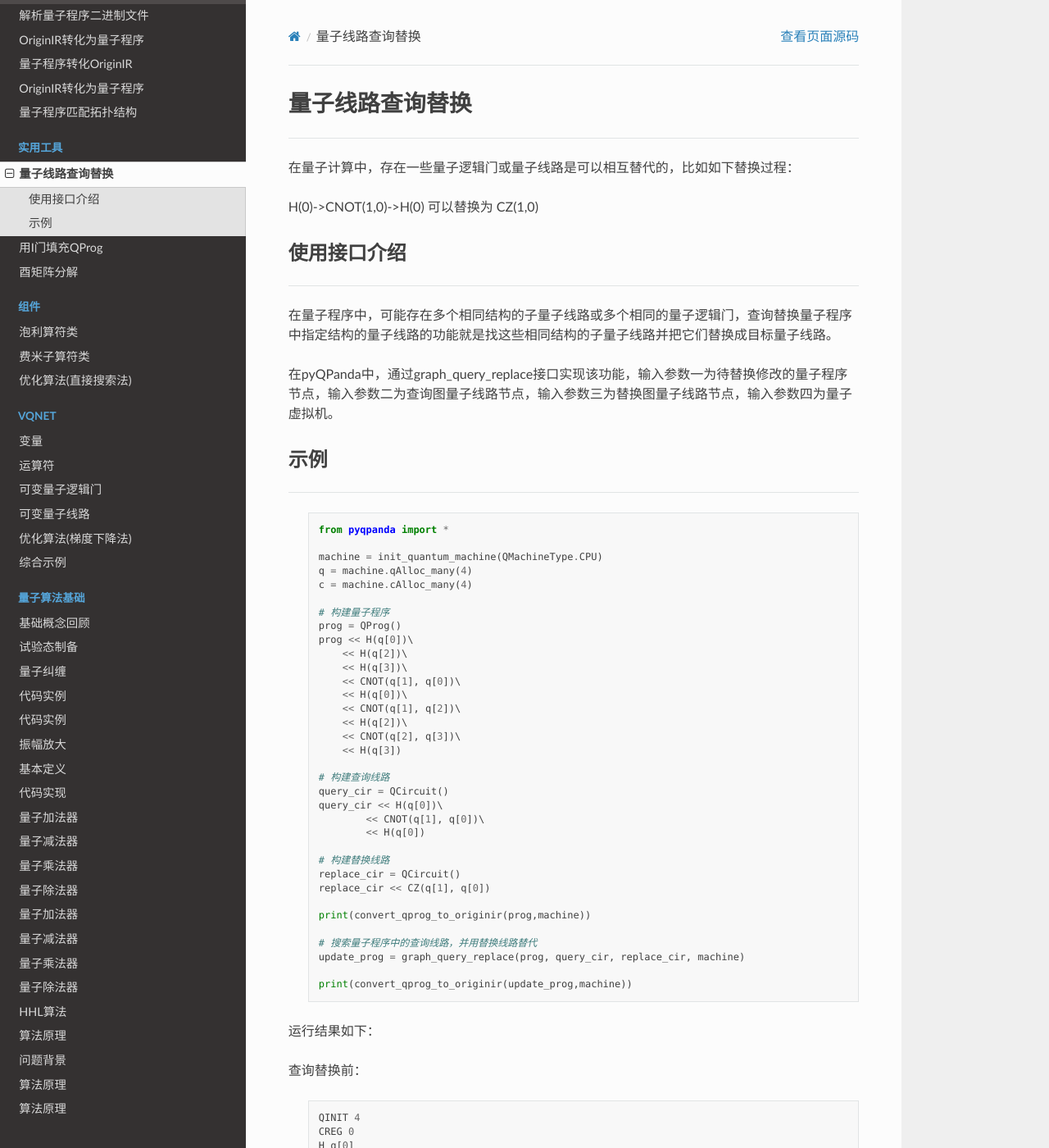
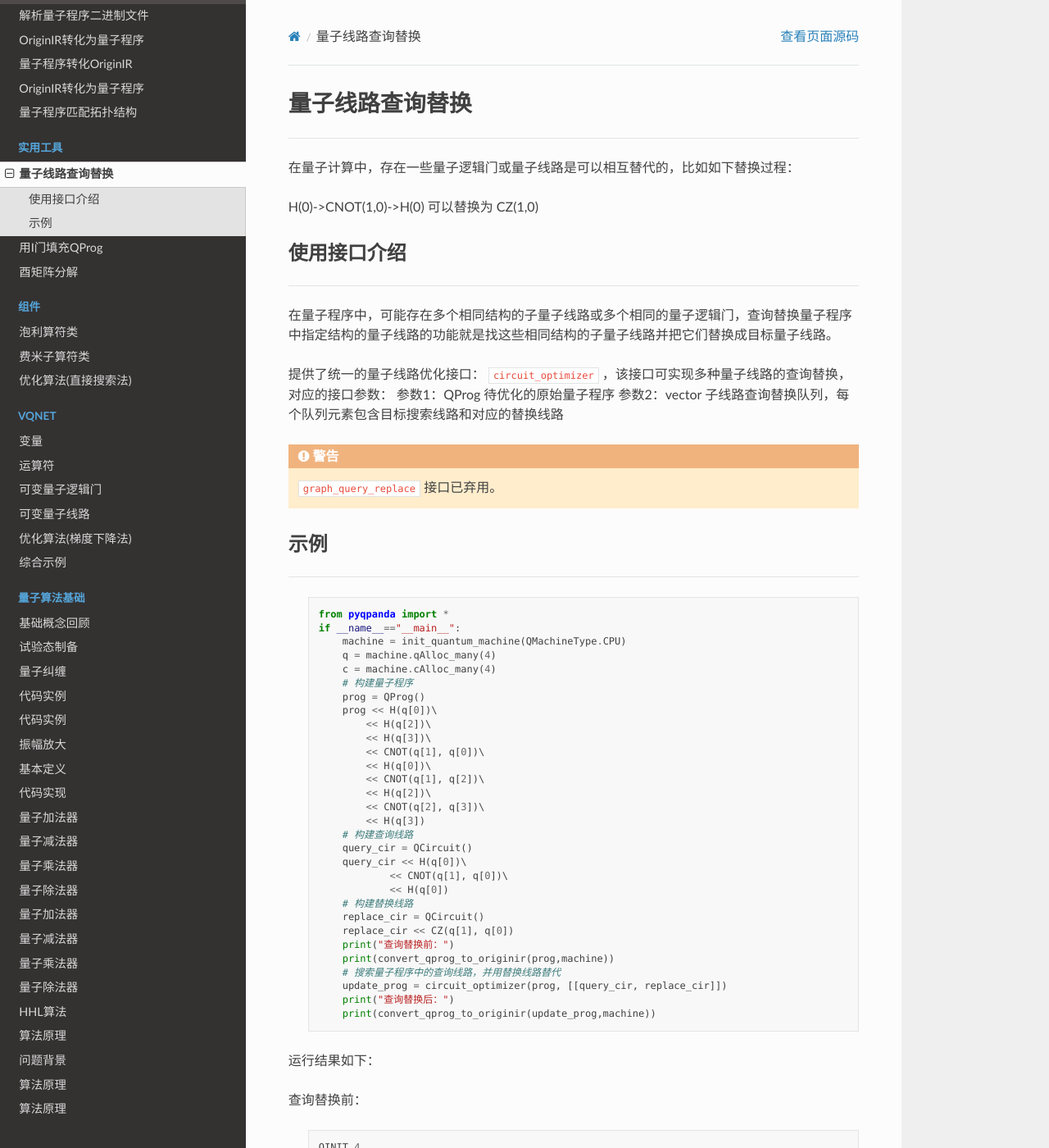
Before and after one commit to OriginQ/pyQPanda-Toturial, a Sphinx documentation site: the page built from source/GraphMatch.rst, in a window 1280 px wide and 1400 px high. Shown: the whole window at 82% size. Built offline with Sphinx 7.4.7 and the Read the Docs theme 2.0.0, drawn with Linux system fonts in a browser that asks for light colours; pages that are not in the unit, such as notebooks, are missing from menus; some of the changed text lies outside the part shown.

Commit message:
更新部分示例内容，接口

```diff
--- a/source/DrawQProg.rst
+++ b/source/DrawQProg.rst
@@ -58,6 +58,8 @@
 
 接口draw_qprog()的详细参数说明如下：
 ::
+
+
     """Draw a quantum circuit to different formats (set by output parameter):
 
     **text**: ASCII art TextDrawing that can be printed in the console.
--- a/source/GraphMatch.rst
+++ b/source/GraphMatch.rst
@@ -16,7 +16,12 @@ CZ(1,0)
 
 在量子程序中，可能存在多个相同结构的子量子线路或多个相同的量子逻辑门，查询替换量子程序中指定结构的量子线路的功能就是找这些相同结构的子量子线路并把它们替换成目标量子线路。
 
-在pyQPanda中，通过graph_query_replace接口实现该功能，输入参数一为待替换修改的量子程序节点，输入参数二为查询图量子线路节点，输入参数三为替换图量子线路节点，输入参数四为量子虚拟机。
+提供了统一的量子线路优化接口： ``circuit_optimizer`` ，该接口可实现多种量子线路的查询替换，对应的接口参数：
+参数1：QProg 待优化的原始量子程序
+参数2：vector 子线路查询替换队列，每个队列元素包含目标搜索线路和对应的替换线路
+
+.. warning::
+    ``graph_query_replace`` 接口已弃用。
 
 示例
 >>>>>>>>>>>>>>>>
@@ -25,39 +30,35 @@ CZ(1,0)
      .. code-block:: python
 
         from pyqpanda import *
-
-        machine = init_quantum_machine(QMachineType.CPU)
-        q = machine.qAlloc_many(4)
-        c = machine.cAlloc_many(4)
-
-        # 构建量子程序
-        prog = QProg()
-        prog << H(q[0])\
-            << H(q[2])\
-            << H(q[3])\
-            << CNOT(q[1], q[0])\
-            << H(q[0])\
-            << CNOT(q[1], q[2])\
-            << H(q[2])\
-            << CNOT(q[2], q[3])\
-            << H(q[3])
-
-        # 构建查询线路
-        query_cir = QCircuit()
-        query_cir << H(q[0])\
+        if __name__=="__main__":
+            machine = init_quantum_machine(QMachineType.CPU)
+            q = machine.qAlloc_many(4)
+            c = machine.cAlloc_many(4)
+            # 构建量子程序
+            prog = QProg()
+            prog << H(q[0])\
+                << H(q[2])\
+                << H(q[3])\
                 << CNOT(q[1], q[0])\
-                << H(q[0])
-
-        # 构建替换线路
-        replace_cir = QCircuit()
-        replace_cir << CZ(q[1], q[0])
-
-        print(convert_qprog_to_originir(prog,machine))
-
-        # 搜索量子程序中的查询线路，并用替换线路替代
-        update_prog = graph_query_replace(prog, query_cir, replace_cir, machine)
-
-        print(convert_qprog_to_originir(update_prog,machine))
+                << H(q[0])\
+                << CNOT(q[1], q[2])\
+                << H(q[2])\
+                << CNOT(q[2], q[3])\
+                << H(q[3])
+            # 构建查询线路
+            query_cir = QCircuit()
+            query_cir << H(q[0])\
+                    << CNOT(q[1], q[0])\
+                    << H(q[0])
+            # 构建替换线路
+            replace_cir = QCircuit()
+            replace_cir << CZ(q[1], q[0])
+            print("查询替换前：")
+            print(convert_qprog_to_originir(prog,machine))
+            # 搜索量子程序中的查询线路，并用替换线路替代
+            update_prog = circuit_optimizer(prog, [[query_cir, replace_cir]])
+            print("查询替换后：")
+            print(convert_qprog_to_originir(update_prog,machine))
 
 运行结果如下：
 
@@ -66,7 +67,7 @@ CZ(1,0)
     .. code-block:: c
 
         QINIT 4
-        CREG 0
+        CREG 4
         H q[0]
         H q[2]
         H q[3]
@@ -82,12 +83,12 @@ CZ(1,0)
     .. code-block:: c
 
         QINIT 4
-        CREG 0
-        CZ q[0],q[1]
-        CZ q[2],q[1]
-        CZ q[3],q[2]
+        CREG 4
+        CZ q[1],q[0]
+        CZ q[1],q[2]
+        CZ q[2],q[3]
 
-    .. warning::
+.. warning::
 
         1. 查询量子线路和替代量子线路控制的量子比特必须一一对应。
         2. 查询量子线路和替代量子线路对应的有向无环图必须为连通图。
```
Also changed, not shown: other parts of source/DrawQProg.rst (+1 -1 lines), source/FillQProgByI.rst (+8 -9 lines), source/MatrixDecompostion.rst (+20 -12 lines).
